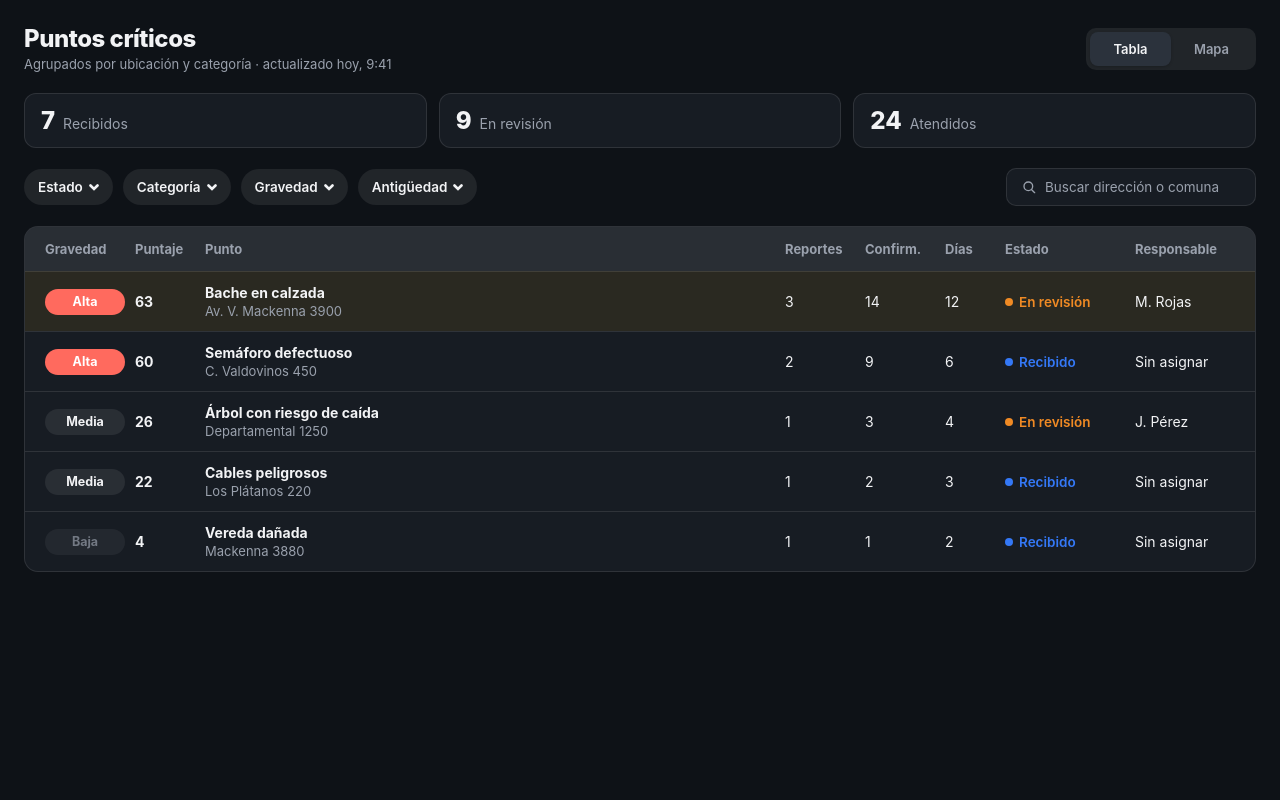
After one commit to matiasveragua/proyecto_inicial, a Django app: page /panel-municipal/ in a window 1280 px wide. The commit adds this page. Run offline with Django 5.2, Linux system fonts and the light colour scheme.

Commit message:
Panel para municipalidad y merge con rama benjamin

```diff
--- a/mysite/urls.py
+++ b/mysite/urls.py
@@ -24,6 +24,7 @@ urlpatterns = [
     path('reportar/', views.reportar, name='reportar'),
     path('mis-reportes/', views.mis_reportes, name='mis_reportes'),
     path('mas-detalle/', views.mas_detalle, name='mas_detalle'),
+    path('panel-municipal/', views.panel_municipal, name='panel_municipal'),
 
     path('accounts/registro/', views.registro, name='registro'),
     # Trae gratis /accounts/login/ y /accounts/logout/ de Django.
--- /dev/null
+++ b/reportes/templates/reportes/panel_municipal.html
@@ -0,0 +1,145 @@
+{% extends 'reportes/base.html' %}
+
+{% block contenido %}
+<style>
+    /* Variables de color basadas en la captura (Modo oscuro) */
+    .panel-org {--bg-panel: #0e1217; --card-bg: #171c23; --text-main: #f2f3f5; --text-muted: #9aa1ad; --border-color: rgba(255, 255, 255, 0.1); --fill-color: rgba(255, 255, 255, 0.08); --amarillo: #ffc20e; --rojo-alerta: #ff6a5e; --naranja: #f08a24; --azul: #3478f6; background-color: var(--bg-panel); color: var(--text-main); font-family: -apple-system, BlinkMacSystemFont, "Segoe UI", Roboto, sans-serif; padding: 24px; min-height: 100vh; display: flex; flex-direction: column; gap: 20px;}
+
+    /* Cabecera */
+    .panel-org .dh { display: flex; align-items: center; justify-content: space-between; gap: 12px; }
+    .panel-org .dh h2 { margin: 0; font-size: 24px; font-weight: 800; letter-spacing: -.02em; color: var(--text-main); }
+    .panel-org .dh .sub { font-size: 13px; color: var(--text-muted); }
+
+    /* Botones Tabla / Mapa */
+    .panel-org .seg { display: grid; grid-template-columns: 1fr 1fr; background: var(--fill-color); border-radius: 10px; padding: 4px; width: 170px; }
+    .panel-org .seg span { min-height: 34px; display: grid; place-items: center; font-size: 13px; font-weight: 600; border-radius: 8px; color: var(--text-muted); cursor: pointer; }
+    .panel-org .seg span.on { background: #2b323c; color: var(--text-main); box-shadow: 0 1px 3px rgba(0,0,0,0.2); }
+
+    /* Tarjetas KPI */
+    .panel-org .dkpis { display: flex; gap: 12px; }
+    .panel-org .dkpi { flex: 1; background: var(--card-bg); border-radius: 12px; padding: 12px 16px; display: flex; align-items: baseline; gap: 8px; border: 1px solid var(--border-color); }
+    .panel-org .dkpi b { font-size: 24px; font-weight: 800; color: var(--text-main); }
+    .panel-org .dkpi span { font-size: 14px; color: var(--text-muted); }
+
+    /* Filtros y Buscador */
+    .panel-org .dfil { display: flex; gap: 10px; align-items: center; }
+    .panel-org .fchip { display: inline-flex; align-items: center; gap: 6px; min-height: 36px; padding: 0 14px; font-size: 13.5px; font-weight: 600; border-radius: 18px; background: var(--fill-color); color: var(--text-main); cursor: pointer; }
+    .panel-org .fchip svg { width: 10px; height: 10px; fill: none; stroke: currentColor; stroke-width: 2.6; stroke-linecap: round; }
+    .panel-org .sp2 { flex: 1; }
+    .panel-org .dsrch { display: flex; align-items: center; gap: 8px; height: 38px; width: 250px; padding: 0 14px; border-radius: 10px; background: var(--card-bg); border: 1px solid var(--border-color); font-size: 13.5px; color: var(--text-muted); }
+    .panel-org .dsrch svg { width: 16px; height: 16px; fill: none; stroke: currentColor; stroke-width: 2; stroke-linecap: round; }
+
+    /* Tabla */
+    .panel-org .dtable { background: var(--card-bg); border-radius: 14px; overflow: hidden; display: flex; flex-direction: column; border: 1px solid var(--border-color); }
+    .panel-org .dtr { display: grid; gap: 10px; align-items: center; padding: 0 20px; min-height: 60px; border-top: 1px solid var(--border-color); font-size: 14px; grid-template-columns: 80px 60px minmax(0,1.7fr) 70px 70px 50px 120px 100px; }
+    .panel-org .dtr.h { min-height: 44px; font-size: 13px; font-weight: 700; color: var(--text-muted); border-top: 0; background: var(--fill-color); }
+    .panel-org .dtr.sel { background: color-mix(in srgb, var(--amarillo) 8%, var(--card-bg)); }
+    .panel-org .dtr b { font-weight: 700; color: var(--text-main); }
+    .panel-org .dtr .s2 { display: block; font-size: 13px; color: var(--text-muted); margin-top: 2px; }
+
+    /* Etiquetas de Gravedad y Estado */
+    .panel-org .gv { display: inline-flex; align-items: center; justify-content: center; min-width: 60px; height: 26px; border-radius: 13px; font-size: 12.5px; font-weight: 700; padding: 0 10px; }
+    .panel-org .gv.a { background: var(--rojo-alerta); color: #fff; }
+    .panel-org .gv.m { background: var(--fill-color); color: var(--text-main); }
+    .panel-org .gv.b { background: var(--fill-color); color: var(--text-muted); opacity: 0.7; }
+
+    .panel-org .tag { display: inline-flex; align-items: center; gap: 6px; font-size: 13.5px; font-weight: 600; }
+    .panel-org .tag i { width: 8px; height: 8px; border-radius: 50%; display: inline-block; }
+    .panel-org .tag.o { color: var(--naranja); } .panel-org .tag.o i { background: var(--naranja); }
+    .panel-org .tag.b { color: var(--azul); } .panel-org .tag.b i { background: var(--azul); }
+</style>
+
+<div class="panel-org">
+
+    <!-- Cabecera -->
+    <div class="dh">
+        <div>
+            <h2>Puntos críticos</h2>
+            <span class="sub">Agrupados por ubicación y categoría · actualizado hoy, 9:41</span>
+        </div>
+        <div class="seg">
+            <span class="on">Tabla</span>
+            <span>Mapa</span>
+        </div>
+    </div>
+
+    <!-- KPIs -->
+    <div class="dkpis">
+        <div class="dkpi"><b>7</b><span>Recibidos</span></div>
+        <div class="dkpi"><b>9</b><span>En revisión</span></div>
+        <div class="dkpi"><b>24</b><span>Atendidos</span></div>
+    </div>
+
+    <!-- Filtros y Buscador -->
+    <div class="dfil">
+        <span class="fchip">Estado <svg viewBox="0 0 10 10"><path d="M1.5 3.5 5 7l3.5-3.5"/></svg></span>
+        <span class="fchip">Categoría <svg viewBox="0 0 10 10"><path d="M1.5 3.5 5 7l3.5-3.5"/></svg></span>
+        <span class="fchip">Gravedad <svg viewBox="0 0 10 10"><path d="M1.5 3.5 5 7l3.5-3.5"/></svg></span>
+        <span class="fchip">Antigüedad <svg viewBox="0 0 10 10"><path d="M1.5 3.5 5 7l3.5-3.5"/></svg></span>
+
+        <span class="sp2"></span>
+
+        <span class="dsrch">
+            <svg viewBox="0 0 24 24"><circle cx="11" cy="11" r="6.5"/><path d="M16 16l4.5 4.5"/></svg>
+            Buscar dirección o comuna
+        </span>
+    </div>
+
+    <!-- Tabla de datos -->
+    <div class="dtable">
+        <div class="dtr h">
+            <span>Gravedad</span><span>Puntaje</span><span>Punto</span><span>Reportes</span><span>Confirm.</span><span>Días</span><span>Estado</span><span>Responsable</span>
+        </div>
+
+        <!-- Fila 1 (Seleccionada) -->
+        <div class="dtr sel">
+            <span class="gv a">Alta</span>
+            <b>63</b>
+            <span><b>Bache en calzada</b><span class="s2">Av. V. Mackenna 3900</span></span>
+            <span>3</span><span>14</span><span>12</span>
+            <span class="tag o"><i></i>En revisión</span>
+            <span>M. Rojas</span>
+        </div>
+
+        <!-- Fila 2 -->
+        <div class="dtr">
+            <span class="gv a">Alta</span>
+            <b>60</b>
+            <span><b>Semáforo defectuoso</b><span class="s2">C. Valdovinos 450</span></span>
+            <span>2</span><span>9</span><span>6</span>
+            <span class="tag b"><i></i>Recibido</span>
+            <span>Sin asignar</span>
+        </div>
+
+        <!-- Fila 3 -->
+        <div class="dtr">
+            <span class="gv m">Media</span>
+            <b>26</b>
+            <span><b>Árbol con riesgo de caída</b><span class="s2">Departamental 1250</span></span>
+            <span>1</span><span>3</span><span>4</span>
+            <span class="tag o"><i></i>En revisión</span>
+            <span>J. Pérez</span>
+        </div>
+
+        <!-- Fila 4 -->
+        <div class="dtr">
+            <span class="gv m">Media</span>
+            <b>22</b>
+            <span><b>Cables peligrosos</b><span class="s2">Los Plátanos 220</span></span>
+            <span>1</span><span>2</span><span>3</span>
+            <span class="tag b"><i></i>Recibido</span>
+            <span>Sin asignar</span>
+        </div>
+
+        <!-- Fila 5 -->
+        <div class="dtr">
+            <span class="gv b">Baja</span>
+            <b>4</b>
+            <span><b>Vereda dañada</b><span class="s2">Mackenna 3880</span></span>
+            <span>1</span><span>1</span><span>2</span>
+            <span class="tag b"><i></i>Recibido</span>
+            <span>Sin asignar</span>
+        </div>
+    </div>
+</div>
+{% endblock contenido %}
--- a/reportes/views.py
+++ b/reportes/views.py
@@ -180,3 +180,6 @@ def mis_reportes(request):
 @login_required
 def mas_detalle(request):
     return render(request, 'reportes/mas_detalle.html')
+
+def panel_municipal(request):
+    return render(request, 'reportes/panel_municipal.html')
```
Also changed, not shown: reportes/templates/reportes/login.html (+13 -0 lines).
